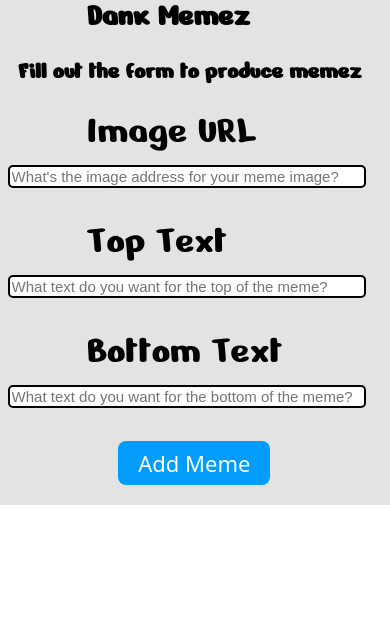
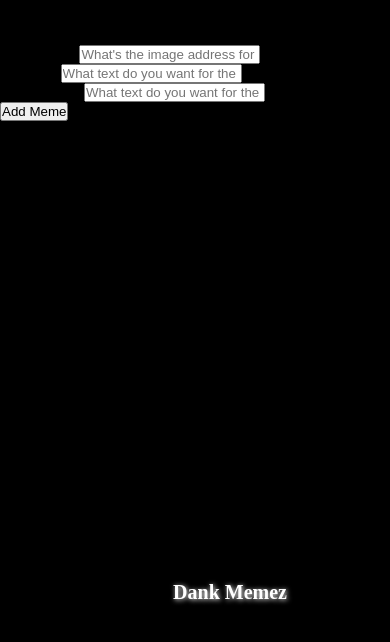
Before and after one commit to johanfortus/Meme-Generator, a plain HTML site: page index.html in a window 390 px wide. Drawn offline with Linux system fonts and the light colour scheme.

Commit message:
Update style.css

```diff
--- a/style.css
+++ b/style.css
@@ -1,302 +1,126 @@
-
-.container{
-    background-color: rgb(227, 227, 227);
-    padding-left: 40%;
-    margin-top: -25px;
-    margin-left: -10px;
-    margin-right: -10px;
-    padding-bottom: 20px;
+*{
+  padding: 0;
+  margin: 0;
+  box-sizing: border-box;
 }
 h1{
-    padding-left: 7.8%;
-    margin-bottom: 2px;
-    font-family: Nerko One;
+  color: white;
+  background-color: transparent;
+  text-decoration: none;
+  text-shadow: 1px 1px 5px white;
+  position: absolute;
+  font-size: 20px;
+  height: 100%;
+  width: 100%;
+  display: grid;
+  place-items: center;
+  padding-top: 340px;
+  padding-left: 70px;
 }
-h2{
-    padding-top: 1px;
-    margin-top: 1px;
-    font-family: Nerko One;
-}
-.imgURL{
-    font-size: 40px;
-    font-family: Nerko One;
-    margin-left: -25%;
-}
-input{
-    outline: none;
-    border: none;
-    background: transparent;
-    font-size: 28px;
-    width: 800px;
-    background-color: white;
-    border: solid 2px black;
-    border-radius: 5px;
-    margin-left: 3%;
-    display: flex;
-    align-items: center;
-    margin: 10px;
-    margin-left: -300px;
-}
-input:placeholder-shown {
-    font-size: 28px;
+.logo{
+  position: absolute;
+  height: 100%;
+  width: 100%;
+  display: grid;
+  place-items: center;
+  z-index: 2;
 }
 
-button{
-    background-color: rgb(0, 157, 255);
-    color: white;
-    font-family: system-ui, -apple-system, BlinkMacSystemFont, 'Segoe UI', Roboto, Oxygen, Ubuntu, Cantarell, 'Open Sans', 'Helvetica Neue', sans-serif;
-    border: none;
-    font-size: 22px;
-    padding-top: 7px;
-    padding-bottom: 7px;
-    padding-left: 20px;
-    padding-right: 20px;
-    border-radius: 8px;
-    margin-left: 50%;
-    margin-top: 2%;
+.glow {
+  font-size: 40px;
+  color: #fff;
+  text-align: center;
+  -webkit-animation: glow 1.5s ease-in-out infinite alternate;
+  -moz-animation: glow 1.5s ease-in-out infinite alternate;
+  animation: glow 1.5s ease-in-out infinite alternate;
 }
-button:hover{
-    cursor: pointer;
-    background-color: rgb(0, 116, 188);
+@-webkit-keyframes glow {
+  from {
+    text-shadow: 0 0 1px #fff, 0 0 2px #fff, 0 0 3px #ffffff, 0 0 4px #ffffff, 0 0 5px #ffffff, 0 0 6px #ffffff, 0 0 7px #ffffff;
   }
-.meme{
-    margin-top: 20px;
-    margin-left: 20px;
-    margin-right: 20px;
-    display: inline-block;
-    border-radius: 5px;
+  to {
+    text-shadow: 0 0 10px #fff, 0 0 20px #ffffff, 0 0 30px #ffffff, 0 0 40px #ffffff, 0 0 50px #ffffff, 0 0 60px #ffffff, 0 0 70px #ffffff;
   }
-.meme:hover{
+}
+h1:hover{
   cursor: pointer;
 }
-.display{
-    display: inline;
+#videoBG1{
+  position: fixed;
+  z-index: 1;
+}
+
+#videoBG{
+  position: fixed;
+  z-index: -1;
+}
+
+
+
+body{
+  height: 100vh;
+  display: flex;
+  background-color: black;
+}
+.memory-game{
+  width: 640px;
+  height: 640px;
+  margin: auto;
+  display: flex;
+  flex-wrap: wrap;
+  perspective: 1000px;
+}
+.memory-card{
+  width: calc(25% - 10px);
+  height: calc(33.333% - 10px);
+  margin: 5px;
   position: relative;
-    height: 400px;
-    width: 400px;
+  transform: scale(1);
+  transform-style: preserve-3d;
+  transition: transform .5s;
+
 }
-.memeTextContainer{
-    display: flex;
-    justify-content: center;
-    text-align: center;
+.memory-card:active{
+  transform: scale(.97);
+  transition: transform .2s;
 }
-.memetext{
+.memory-card.flip{
+  transform: rotateY(180deg)
+}
+.back-face{
+  width: 100%;
+  height: 100%;
+  padding: 20px;
   position: absolute;
-    margin-top: 2%;
-    left: 20%;
-    width:28vw;
-    word-wrap: break-word;
-    text-align: center;
-    text-transform: uppercase;
-    font-family: Impact, Haettenschweiler, 'Arial Narrow Bold', sans-serif;
-    color: white;
-    outline: black;
-    font-size: 3vw;
-    text-shadow: -2.5px 2.5px 2px black, 2.5px 2.5px 2px black, 2.5px -2.5px 0 black, -2.5px -2.5px 0 black
+  background-color: rgb(55, 55, 55);
+  border-radius: 5px;
+  backface-visibility: hidden;
 }
-.memetext2{
+.front-face{
+  width: 100%;
+  height: 100%;
+  padding: 20px;
   position: absolute;
-    right: 0;
-    left: 20%;
-    bottom: 0;
-    width:28vw;
-    word-wrap: break-word;
-    text-align: center;
-    text-transform: uppercase;
-    font-family: Impact, Haettenschweiler, 'Arial Narrow Bold', sans-serif;
-    color: white;
-    outline: black;
-    font-size: 3vw;
-    text-shadow: -2.5px 2.5px 2px black, 2.5px 2.5px 2px black, 2.5px -2.5px 0 black, -2.5px -2.5px 0 black
+  background-color: rgb(150, 150, 150);
+  border-radius: 5px;
+  backface-visibility: hidden;
 }
-@media(max-width: 1400px){
-    .memetext{
-    margin-top: 3%;
+
+.front-face{
+  transform: rotateY(180deg);
+}
+
+
+
+@media (min-aspect-ratio: 16/9){
+  #videoBG, #videoBG1{
+    width: 100%;
+    height: auto;
   }
 }
-@media(max-width: 1300px){
-    .memetext{
-    margin-top: 3%;
+@media (max-aspect-ratio: 16/9){
+  #videoBG, #videoBG1{
+    width: auto;
+    height: 100%;
   }
 }
-@media(max-width: 1300px){
-    .memetext{
-    margin-top: 5%;
-    }
-}
-@media(max-width: 900px){
-    .memetext{
-    margin-top: 5%;
-    }
-}
-
-@media(max-width: 800px){
-    .memetext{
-        margin-top: 5%;
-        }
-        .container{
-            padding-left: 40%;
-            margin-top: -25px;
-            margin-left: -10px;
-            margin-right: -10px;
-            padding-bottom: 20px;
-        }
-        h1{
-
-            margin-left: -80px;
-            margin-bottom: 2px;
-            font-family: Nerko One;
-        }
-        h2{
-            margin-left: -160px;
-            padding-top: 1px;
-            margin-top: 1px;
-            text-align: center;
-            font-family: Nerko One;
-        }
-        .imgURL{
-            font-size: 40px;
-            font-family: Nerko One;
-            margin-left: -25%;
-        }
-        input{
-            font-size: 28px;
-            width: 390px;
-            margin-left: 3%;
-            display: flex;
-            align-items: center;
-            margin: 10px;
-            margin-left: -150px;
-        }
-        input:placeholder-shown {
-            font-size: 20px;
-          }
-
-        button{
-            font-size: 22px;
-            padding-top: 7px;
-            padding-bottom: 7px;
-            padding-left: 20px;
-            padding-right: 20px;
-            margin-left: -12%;
-            margin-top: 2%;
-        }
-}
-@media(max-width: 700px){
-    .memetext{
-    margin-top: 7%;
-    }
-}
-
-@media(max-width: 600px){
-    .memetext{
-    margin-top: 8%;
-    }
-    .container{
-        padding-left: 40%;
-        margin-top: -25px;
-        margin-left: -10px;
-        margin-right: -10px;
-        padding-bottom: 20px;
-    }
-    h1{
-
-        margin-left: -80px;
-        margin-bottom: 2px;
-        font-family: Nerko One;
-    }
-    h2{
-        margin-left: -160px;
-        padding-top: 1px;
-        margin-top: 1px;
-        text-align: center;
-        font-family: Nerko One;
-    }
-    .imgURL{
-        font-size: 40px;
-        font-family: Nerko One;
-        margin-left: -25%;
-    }
-    input{
-        font-size: 28px;
-        width: 390px;
-        margin-left: 3%;
-        display: flex;
-        align-items: center;
-        margin: 10px;
-        margin-left: -150px;
-    }
-    input:placeholder-shown {
-        font-size: 15px;
-      }
-
-    button{
-        font-size: 22px;
-        padding-top: 7px;
-        padding-bottom: 7px;
-        padding-left: 20px;
-        padding-right: 20px;
-        margin-left: -12%;
-        margin-top: 2%;
-    }
-}
-@media(max-width: 500px){
-    .memetext{
-    margin-top: 10%;
-    }
-    .memetext2{
-        bottom: 20%;
-        }
-}
-@media(max-width: 400px){
-    .memetext{
-    margin-top: 12%;
-    }
-    .container{
-        padding-left: 40%;
-        margin-top: -25px;
-        margin-left: -10px;
-        margin-right: -10px;
-        padding-bottom: 20px;
-    }
-    h1{
-
-        margin-left: -80px;
-        margin-bottom: 2px;
-        font-family: Nerko One;
-    }
-    h2{
-        margin-left: -160px;
-        padding-top: 1px;
-        margin-top: 1px;
-        text-align: center;
-        font-family: Nerko One;
-    }
-    .imgURL{
-        font-size: 40px;
-        font-family: Nerko One;
-        margin-left: -25%;
-    }
-    input{
-        font-size: 28px;
-        width: 350px;
-        margin-left: 3%;
-        display: flex;
-        align-items: center;
-        margin: 10px;
-        margin-left: -140px;
-    }
-    input:placeholder-shown {
-        font-size: 15px;
-      }
-
-    button{
-        font-size: 22px;
-        padding-top: 7px;
-        padding-bottom: 7px;
-        padding-left: 20px;
-        padding-right: 20px;
-        margin-left: -12%;
-        margin-top: 2%;
-    }
-}
```
Lines whose indentation alone changed are shown as unchanged.
